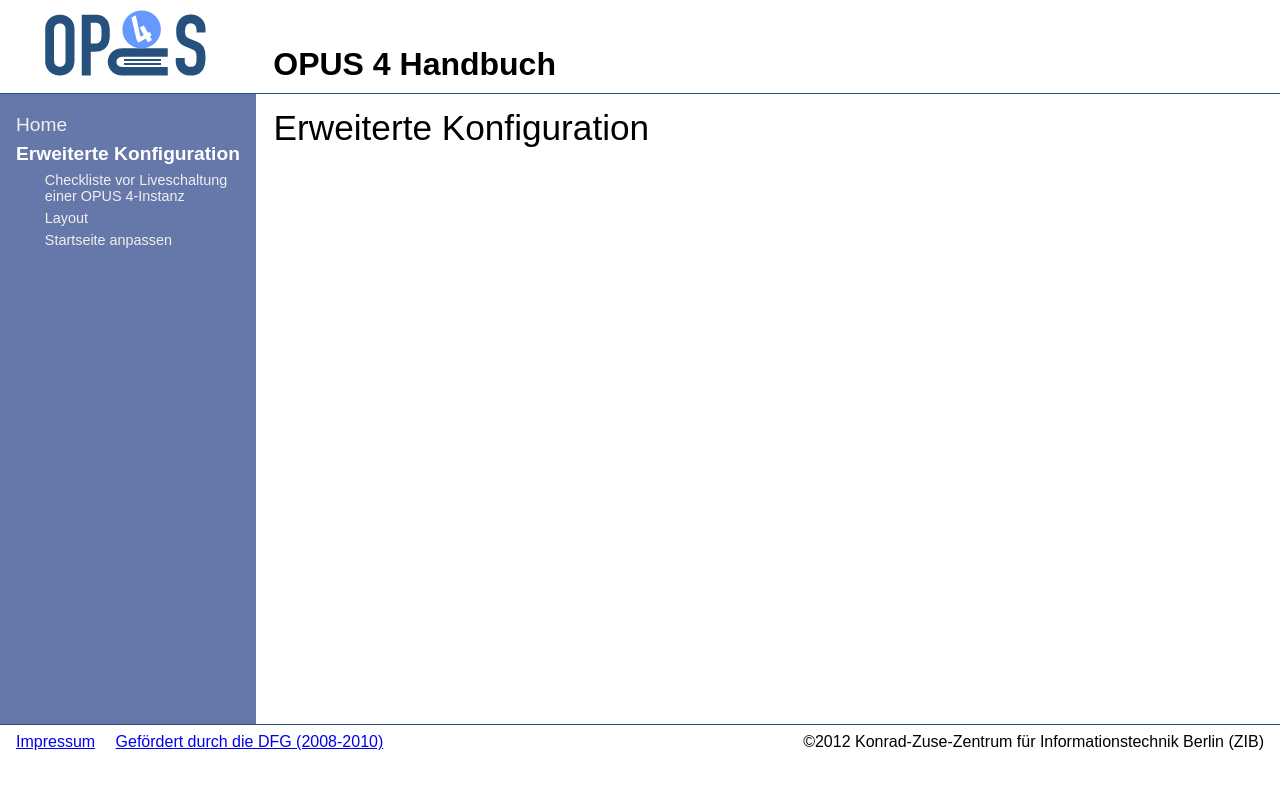
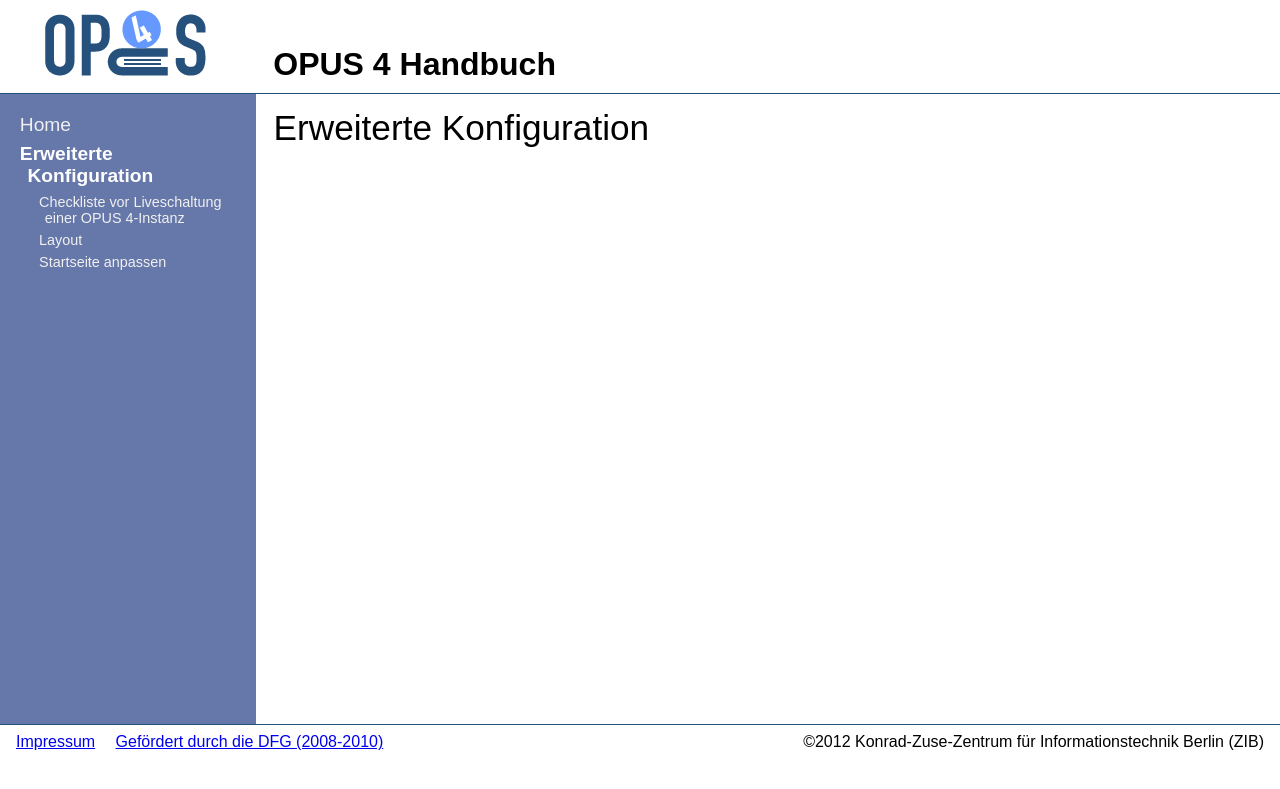
Before and after one commit to OPUS4/userdoc, a Jekyll site: the page built from configext/index.md, in a window 1280 px wide. Shown: the top 789 px of the page. Built offline with Jekyll 4.4.1, drawn with Linux system fonts in a browser that asks for light colours.

Commit message:
#2 Added indent to multiline headings in navigation menu.

```diff
--- a/css/style.css
+++ b/css/style.css
@@ -69,7 +69,10 @@ body {
     /* display: block;
     width: 12em; */
     padding: 0.2em 0em;
+    padding-left: 0.6em;
+    text-indent: -0.4em;
     color: gray;
+
 }
 
 #navigation ul li.active a {
```
